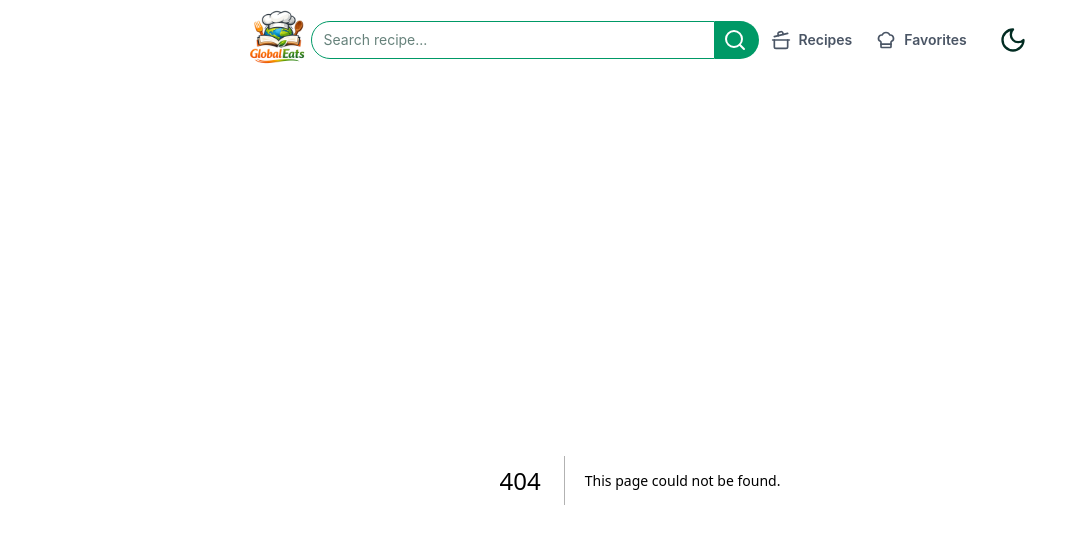
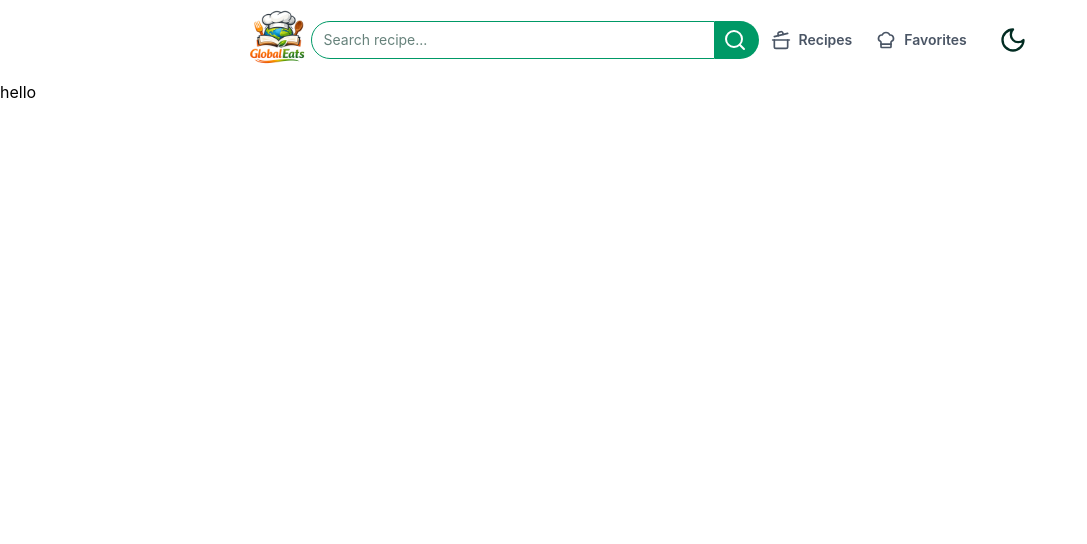
Before and after one commit to RaulSoriaUlibarri/Cookbook, a Next.js app: page /all-countries in a window 1280 px wide. Before the commit this address had no page. Shown: the top 544 px of the page, without its empty margins (0-1087 px from the left). Built offline with nearby package versions, Linux system fonts and the light colour scheme; a web font is replaced by a local one; what @radix-ui/themes would draw is missing.

Commit message:
feat: create all-countries page

```diff
--- /dev/null
+++ b/src/app/all-countries/page.tsx
@@ -0,0 +1,3 @@
+export default function AllCountries() {
+  return <div>hello</div>;
+}
```
